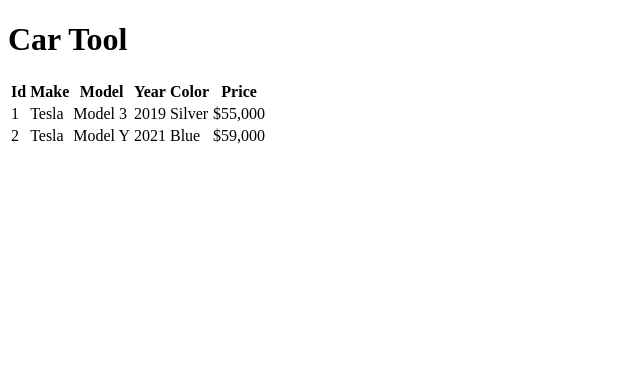
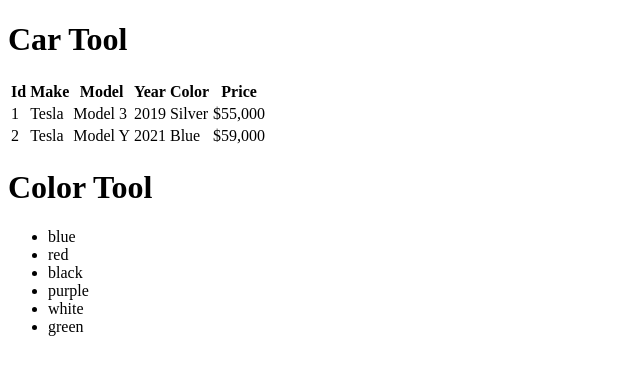
Before and after one commit to BradleyAllanDavis/FrontendBootcamp, a JavaScript app: page / in a window 1280 px wide. Shown: the top 374 px of the page, without its empty margins (0-640 px from the left). Built offline with nearby package versions, Linux system fonts and the light colour scheme.

Commit message:
Use dynamic list

```diff
--- a/src/components/CarTool.js
+++ b/src/components/CarTool.js
@@ -5,6 +5,7 @@
         <h1>Car Tool</h1>
       </header>
       <table>
+        <thead>
           <tr>
             <th>Id</th>
             <th>Make</th>
@@ -13,6 +14,8 @@
             <th>Color</th>
             <th>Price</th>
           </tr>
+        </thead>
+        <tbody>
           <tr>
             <td>1</td>
             <td>Tesla</td>
@@ -29,6 +32,7 @@
             <td>Blue</td>
             <td>$59,000</td>
           </tr>
+        </tbody>
       </table>
     </>
   );
--- a/src/components/ColorTool.js
+++ b/src/components/ColorTool.js
@@ -1,16 +1,36 @@
 export const ColorTool = () => {
+
+  const colors = [
+    { id: 1, name: 'blue', hexcode: '0000ff' }, // object literal
+    { id: 2, name: 'red', hexcode: 'ff0000' },
+    { id: 3, name: 'black', hexcode: '000000' },
+    { id: 4, name: 'purple', hexcode: 'ff00ff' },
+    { id: 5, name: 'white', hexcode: 'ffffff' },
+    { id: 6, name: 'green', hexcode: '00ff00' },
+  ]; // array literal
+
+  // const colorListItems = [];
+
+  // back in the 1980s
+  // for (let x = 0; x < colors.length; x++) {
+  //   colorListItems.push(<li key={colors[x].id}>{colors[x].name}</li>);
+  // }
+
+  // declarative approach, iterate over the items of an array and perform a side effect
+  // colors.forEach(color => {
+  //   colorListItems.push(<li key={color.id}>{color.name}</li>);
+  // });
+
+  // declarative, good semantic meaning, no side effect used
+  // const colorListItems = colors.map(color => <li key={color.id}>{color.name}</li>);
+
   return (
     <>
       <header>
         <h1>Color Tool</h1>
       </header>
       <ul>
-        <li>blue</li>
-        <li>red</li>
-        <li>black</li>
-        <li>purple</li>
-        <li>white</li>
-        <li>green</li>
+        {colors.map(color => <li key={color.id}>{color.name}</li>)}
       </ul>
     </>
   );
--- a/src/index.js
+++ b/src/index.js
@@ -1,11 +1,11 @@
 import { render } from "react-dom";
 
-import { HelloWorld } from './components/HelloWorld';
 import { CarTool } from './components/CarTool';
 import { ColorTool } from "./components/ColorTool";
 
 render(
 <>
   <CarTool />
+  <ColorTool />
 </>,
 document.querySelector('#root'));
```
Lines whose indentation alone changed are shown as unchanged.
